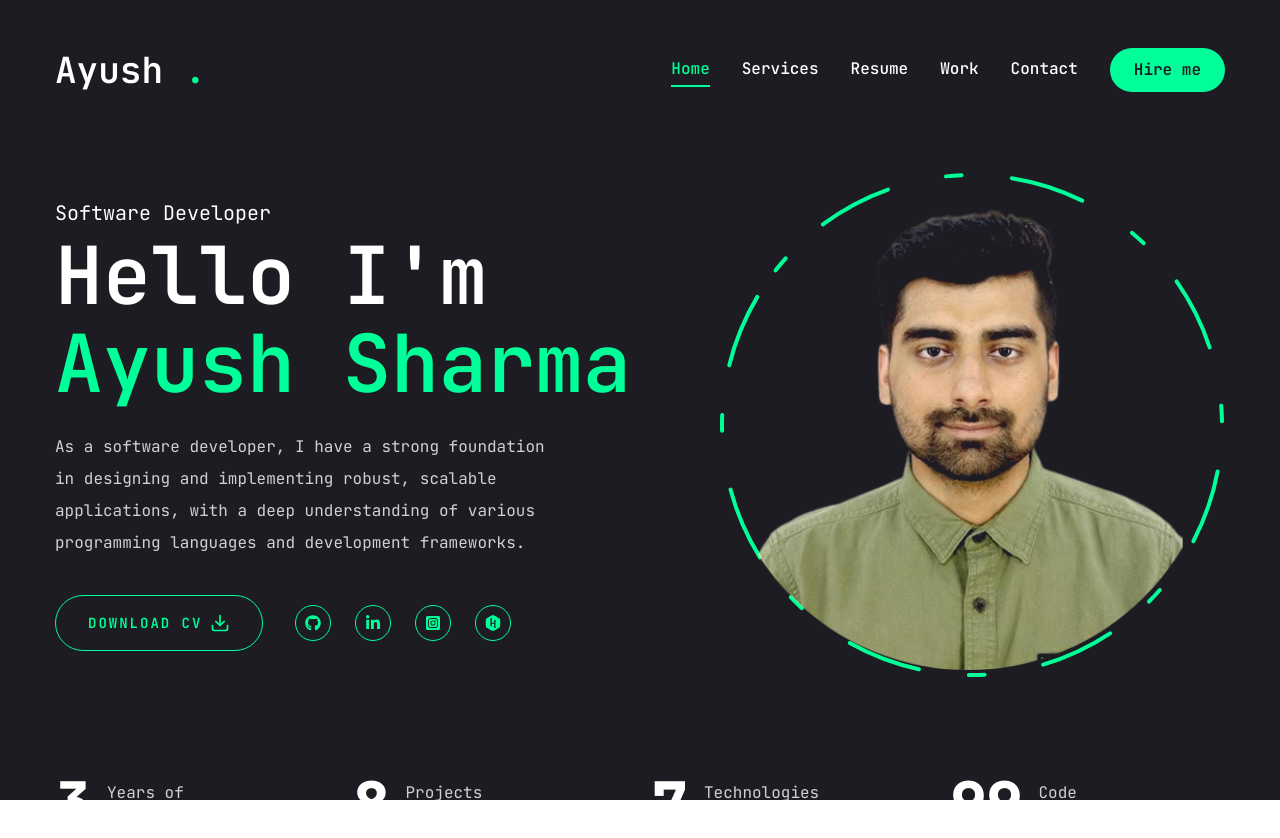
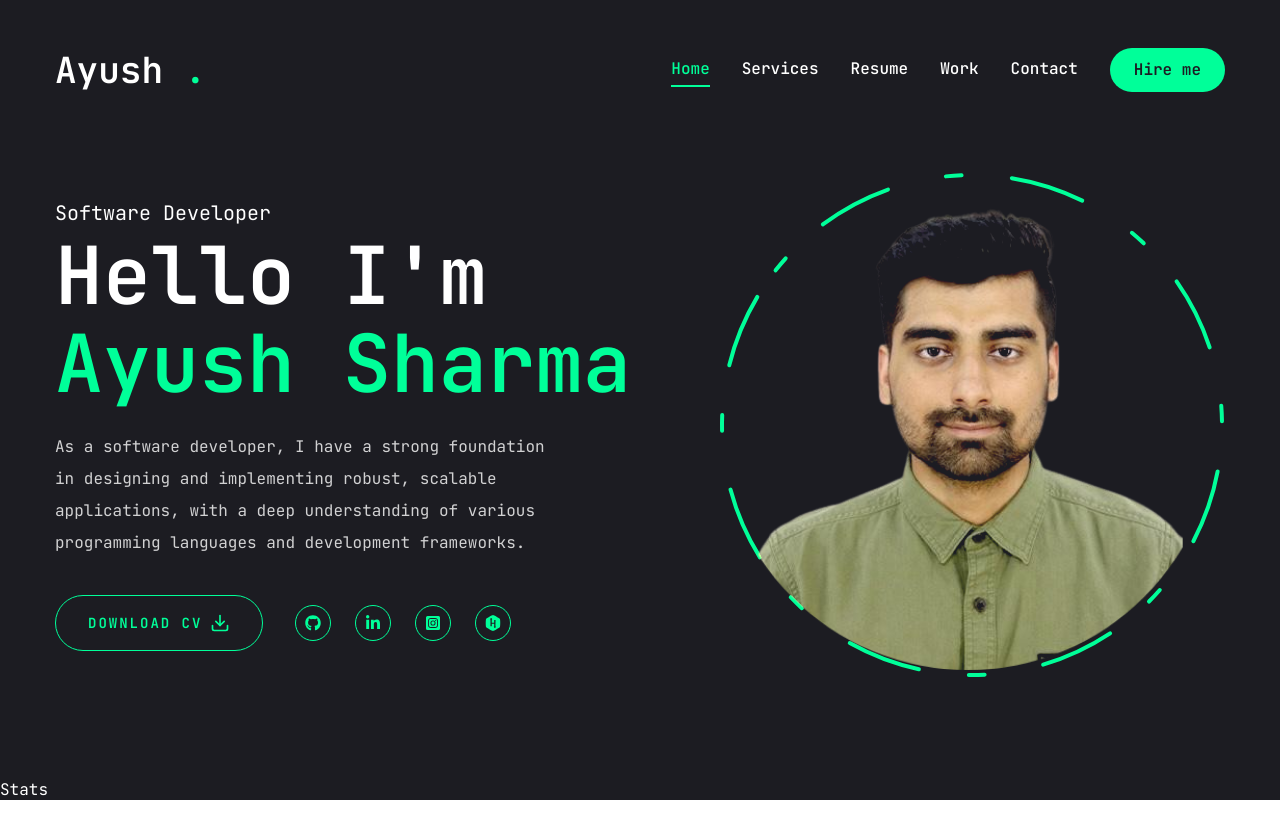
Before and after one commit to ayush1452/ayush_portfolio, a Next.js app: page / in a window 1280 px wide. Shown: the top 838 px of the page. After the commit the page ends 806 px from the top, so only its background shows below. Built offline with nearby package versions, Linux system fonts and the light colour scheme.

Commit message:
Revert "completed the Home screen modification"
This reverts commit 5c766ceae8b73a181f4717a7e433a7e28ee6a920.

```diff
--- a/components/Stats.jsx
+++ b/components/Stats.jsx
@@ -1,57 +1,7 @@
 "use client";
 
-import CountUp from "react-countup";
-
-const stats = [
-  {
-    num: 3,
-    text: "Years of experience",
-  },
-  {
-    num: 8,
-    text: "Projects completed",
-  },
-  {
-    num: 7,
-    text: "Technologies mastered",
-  },
-  {
-    num: 100,
-    text: "Code commits",
-  },
-];
-
 const Stats = () => {
-  return (
-    <section className="pt-4 pb-12 xl:pt-0 xl:pb-0">
-      <div className="container mx-auto">
-        <div className="flex flex-wrap gap-6 max-w-[80vw] mx-auto xl:max-w-none">
-          {stats.map((item, index) => {
-            return (
-              <div
-                className="flex-1 flex gap-4 items-center justify-center xl:justify-start"
-                key={index}
-              >
-                <CountUp
-                  end={item.num}
-                  duration={5}
-                  delay={2}
-                  className="text-4xl xl:text-6xl font-extrabold"
-                />
-                <p
-                  className={`${
-                    item.text.length < 15 ? "max-w-[100px]" : "max-w-[150px]"
-                  } leading-snug text-white/80`}
-                >
-                  {item.text}
-                </p>
-              </div>
-            );
-          })}
-        </div>
-      </div>
-    </section>
-  );
+    return <div>Stats</div>;
 };
 
 export default Stats;
--- a/package.json
+++ b/package.json
@@ -21,7 +21,6 @@
     "lucide-react": "^0.427.0",
     "next": "14.2.5",
     "react": "^18",
-    "react-countup": "^6.5.3",
     "react-dom": "^18",
     "react-icons": "^5.2.1",
     "tailwind-merge": "^2.4.0",
```
Also changed, not shown: 1 other file (tests, documents, lock files or other folders).
